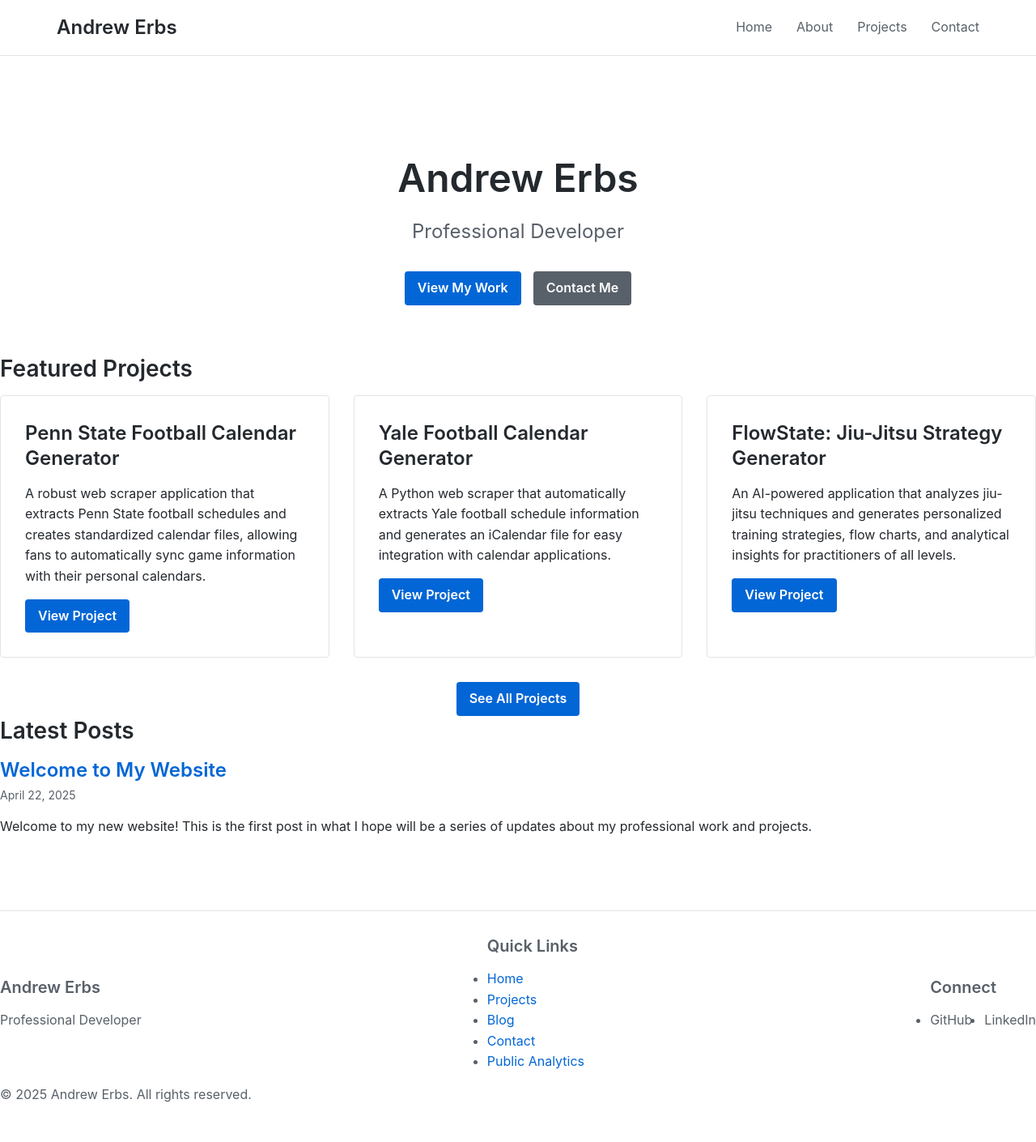
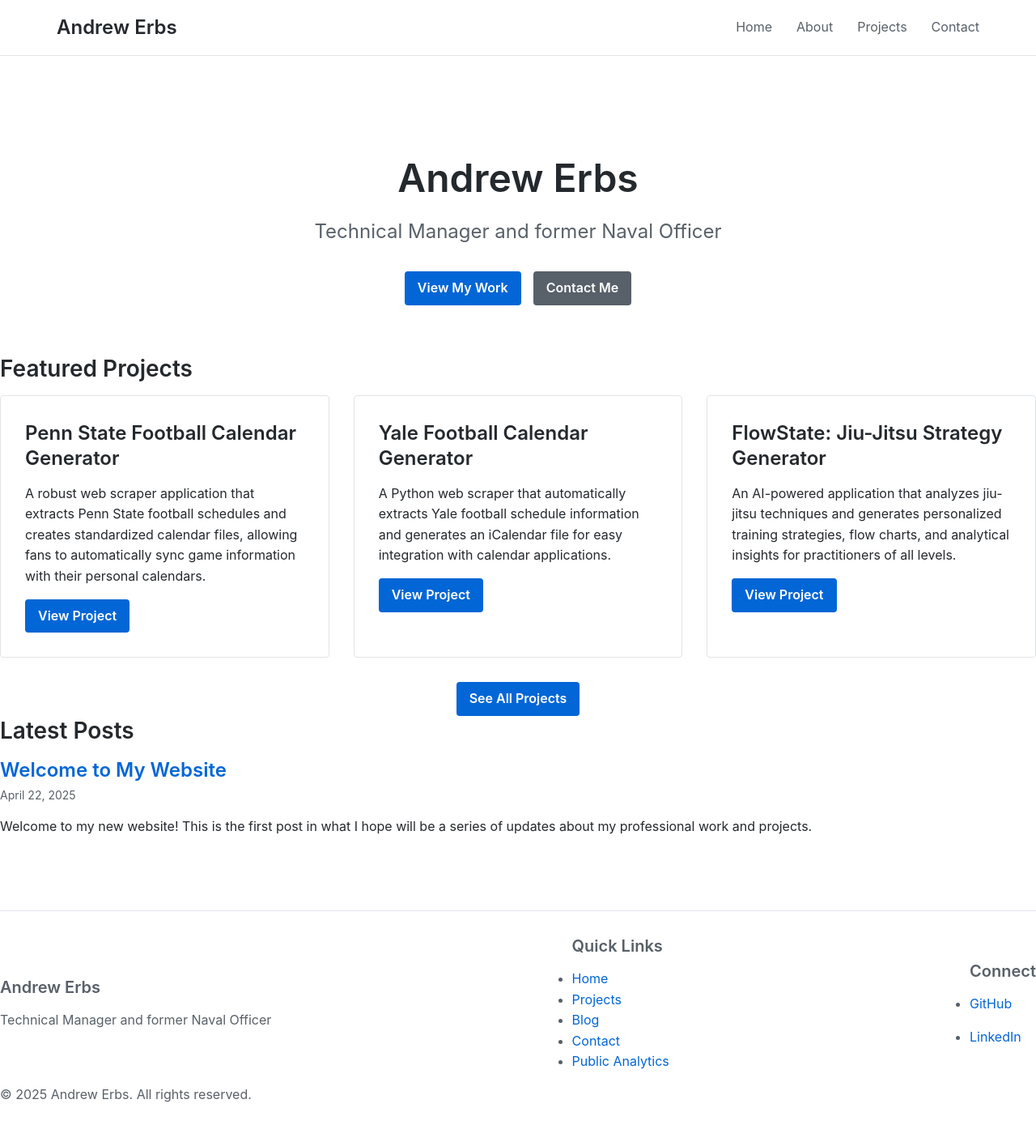
Before and after one commit to LordOfTheTrees/TreePage, a Jekyll site: the page built from index.html, in a window 1280 px wide. Shown: the whole page at 81% size. Built offline with Jekyll 4.4.1, drawn with Linux system fonts in a browser that asks for light colours.

Commit message:
modified:   _includes/footer.html 	modified:   _sass/_layout.scss 	modified:   index.html

```diff
--- a/_includes/footer.html
+++ b/_includes/footer.html
@@ -3,7 +3,7 @@
     <div class="footer-content">
       <div class="footer-section">
         <h4>Andrew Erbs</h4>
-        <p>Professional Developer</p>
+        <p>Technical Manager and former Naval Officer</p>
       </div>
 
       <div class="footer-section">
--- a/_sass/_layout.scss
+++ b/_sass/_layout.scss
@@ -55,15 +55,8 @@
 
   .social-links {
     display: flex;
+    flex-direction: column;
     gap: $spacing-unit / 2;
-
-    a {
-      color: $gray;
-
-      &:hover, &:focus {
-        color: $secondary-color;
-      }
-    }
   }
 }
 
--- a/index.html
+++ b/index.html
@@ -6,7 +6,7 @@ title: Home
 <section class="hero">
   <div class="hero-content">
     <h1>Andrew Erbs</h1>
-    <p class="subtitle">Professional Developer</p>
+    <p class="subtitle">Technical Manager and former Naval Officer</p>
     <div class="cta-buttons">
       <a href="{{ site.baseurl }}/pages/projects" class="button primary">View My Work</a>
       <a href="{{ site.baseurl }}/pages/contact" class="button secondary">Contact Me</a>
```
